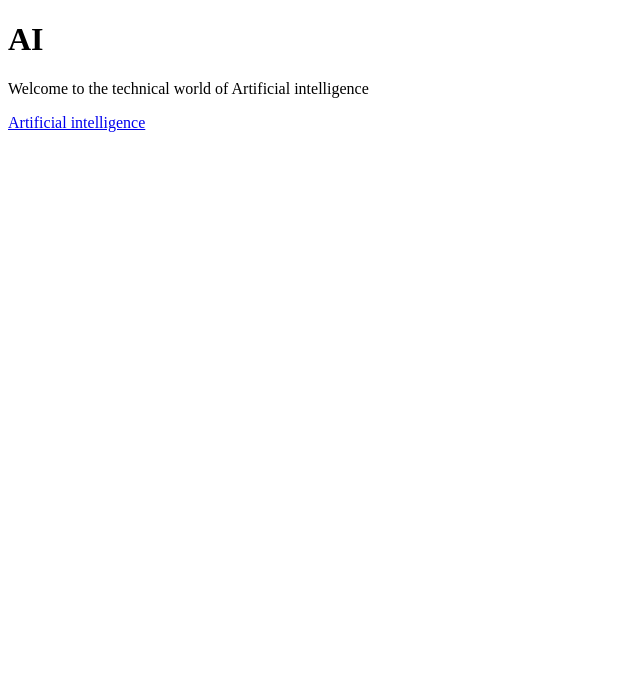
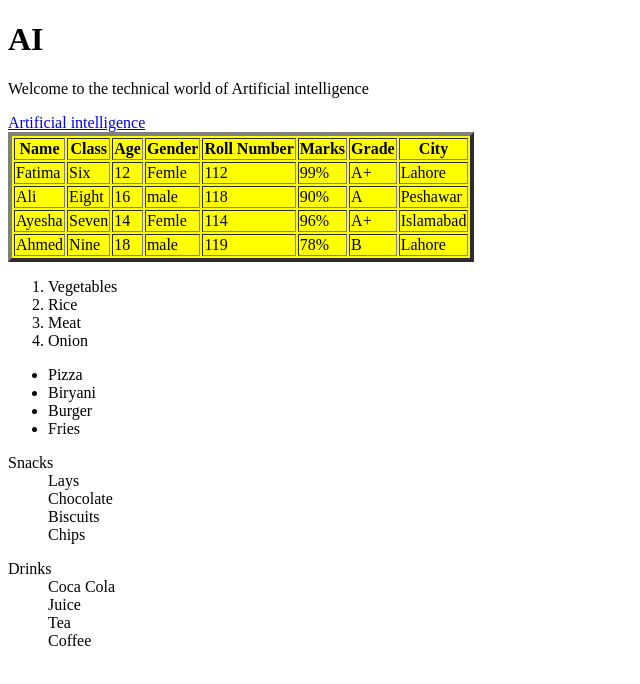
Before and after one commit to Fatimacoder1100/Lesson3, a plain HTML site: page Index.html in a window 1280 px wide. Shown: the whole page, without its empty margins (0-640 px from the left). Drawn offline with Linux system fonts and the light colour scheme.

Commit message:
initialize repositary

```diff
--- a/Index.html
+++ b/Index.html
@@ -7,5 +7,83 @@
     <h1>AI</h1>
     <p>Welcome to the technical world of Artificial intelligence</p>
     <a href= https://randomlinkgenerator.com/Abc123XyZ987Lmn456OpQrst789UvW>Artificial intelligence</a>
+    <table border="4px"  bgcolor="Yellow">
+     <tr>
+      <th>Name</th>
+      <th>Class</th>
+      <th>Age</th>
+      <th>Gender</th>
+      <th>Roll Number</th>
+      <th>Marks</th>
+      <th>Grade</th>
+      <th>City</th>
+    </tr>
+   <tr>
+      <td>Fatima</td>
+      <td>Six</td>
+      <td>12</td>
+      <td>Femle</td>
+      <td>112</td>
+      <td>99%</td>
+      <td>A+</td>
+      <td>Lahore</td>
+   </tr>
+   <tr>
+      <td>Ali</td>
+      <td>Eight</td>
+      <td>16</td>
+      <td>male</td>
+      <td>118</td>
+      <td>90%</td>
+      <td>A</td>
+      <td>Peshawar</td>
+   </tr>
+   <tr>
+      <td>Ayesha</td>
+      <td>Seven</td>
+      <td>14</td>
+      <td>Femle</td>
+      <td>114</td>
+      <td>96%</td>
+      <td>A+</td>
+      <td>Islamabad</td>
+   </tr>
+   <tr>
+      <td>Ahmed</td>
+      <td>Nine</td>
+      <td>18</td>
+      <td>male</td>
+      <td>119</td>
+      <td>78%</td>
+      <td>B</td>
+      <td>Lahore</td>
+   </tr>
+    </table>
+    <ol>
+      <li>Vegetables</li>
+      <li>Rice</li>
+      <li>Meat</li>
+      <li>Onion</li>
+    </ol>
+    <ul>
+      <li>Pizza</li>
+      <li>Biryani</li>
+      <li>Burger</li>
+      <li>Fries</li>
+    </ul>
+    <dl>
+      <dt>Snacks</dt>
+      <dd>Lays</dd>
+      <dd>Chocolate</dd>
+      <dd>Biscuits</dd>
+      <dd>Chips</dd>
+    </dl>
+   <dl>
+      <dt>Drinks</dt>
+      <dd>Coca Cola</dd>
+      <dd>Juice</dd>
+      <dd>Tea</dd>
+      <dd>Coffee</dd>
+   </dl>
 </body>
 </html>
```
